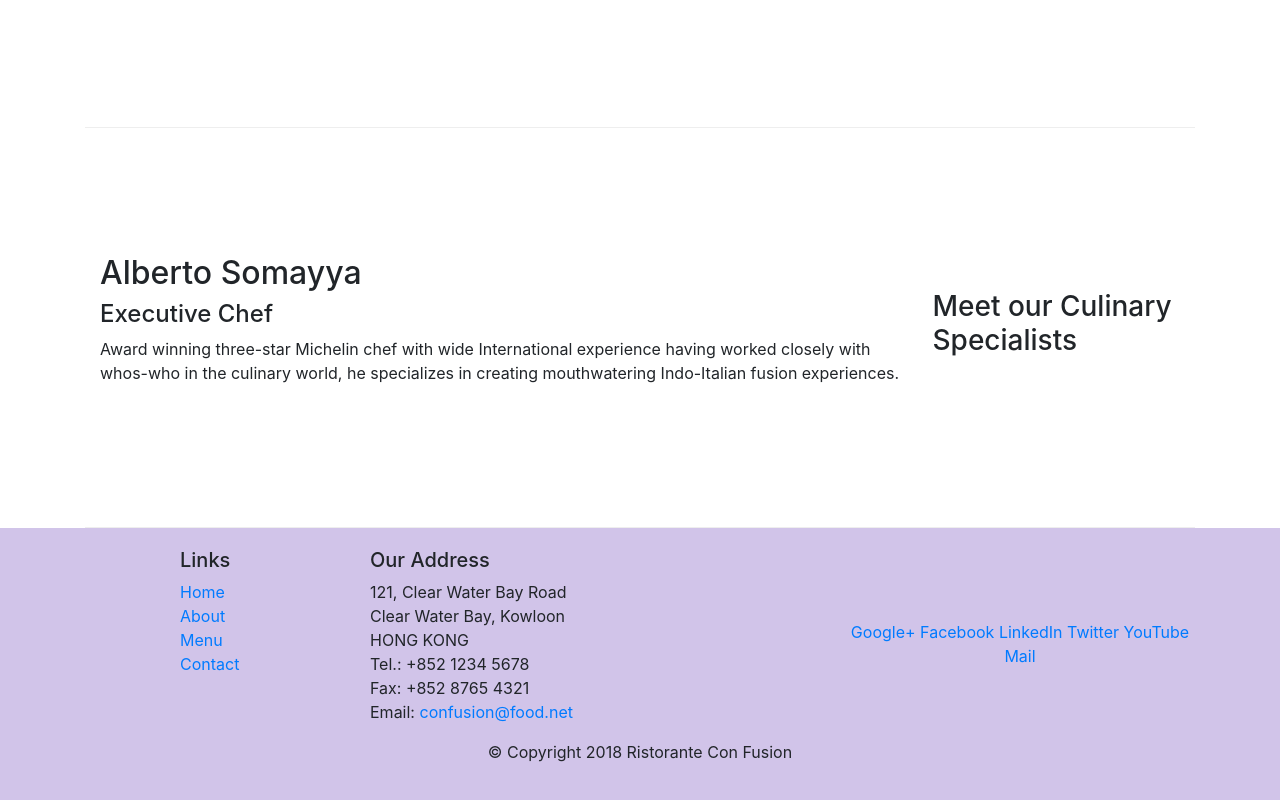
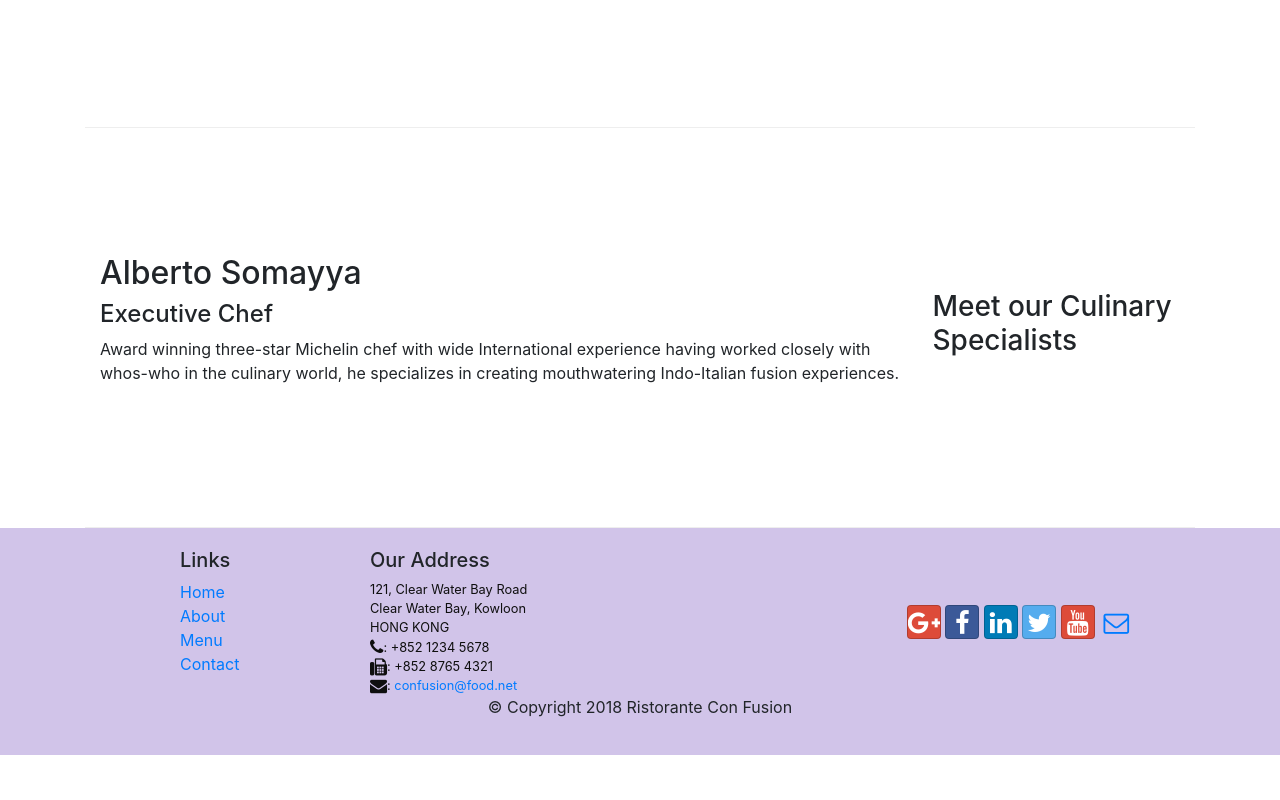
Before and after one commit to seltong/bootstrap4, a website: page index.html in a window 1280 px wide. Shown: the part 1006-1806 px from the top of the page. After the commit the page ends 1761 px from the top, so only its background shows below. Drawn offline with nearby package versions, Linux system fonts and the light colour scheme.

Commit message:
icon fonts

```diff
--- a/css/styles.css
+++ b/css/styles.css
@@ -48,7 +48,7 @@ body {
     padding: 20px 0px;
 }
 
-.address {
+address {
     font-size: 80%;
     margin: 0px;
     color: #0f0f0f;
--- a/index.html
+++ b/index.html
@@ -9,6 +9,8 @@
 
     <!-- Bootstrap CSS -->
     <link rel="stylesheet" href="node_modules/bootstrap/dist/css/bootstrap.min.css">
+    <link rel="stylesheet" href="node_modules/font-awesome/css/font-awesome.min.css">
+    <link rel="stylesheet" href="node_modules/bootstrap-social/bootstrap-social.css">
     <link rel="stylesheet" href="css/styles.css">
     <title>Ristorante Con Fusion</title>
 </head>
@@ -23,10 +25,10 @@
             <a href="#" class="navbar-brand">Ristorante Con Fusion</a>
             <div class="collapse navbar-collapse" id="Navbar">
                 <ul class="navbar-nav mr-auto">
-                    <li class="nav-item active"><a href="#" class="nav-link">Home</a></li>
-                    <li class="nav-item"><a href="./aboutus.html" class="nav-link">About</a></li>
-                    <li class="nav-item"><a href="#" class="nav-link">Menu</a></li>
-                    <li class="nav-item"><a href="#" class="nav-link">Contact</a></li>
+                    <li class="nav-item active"> <a href="#" class="nav-link"> <span class="fa fa-home fa-lg"></span> Home</a> </li>
+                    <li class="nav-item"> <a href="./aboutus.html" class="nav-link"> <span class="fa fa-info fa-lg"></span> About</a> </li>
+                    <li class="nav-item"> <a href="#" class="nav-link"> <span class="fa fa-list fa-lg"></span> Menu</a></li>
+                    <li class="nav-item"> <a href="#" class="nav-link"> <span class="fa fa-address-card fa-lg"></span> Contact</a> </li>
                 </ul>
             </div>
         </div>
@@ -97,19 +99,19 @@
 		              121, Clear Water Bay Road<br>
 		              Clear Water Bay, Kowloon<br>
 		              HONG KONG<br>
-		              Tel.: +852 1234 5678<br>
-		              Fax: +852 8765 4321<br>
-		              Email: <a href="mailto:confusion@food.net">confusion@food.net</a>
+		              <i class="fa fa-phone fa-lg"></i>: +852 1234 5678<br>
+		              <i class="fa fa-fax fa-lg"></i>: +852 8765 4321<br>
+		              <i class="fa fa-envelope fa-lg"></i>: <a href="mailto:confusion@food.net">confusion@food.net</a>
 		           </address>
                 </div>
                 <div class="col-12 col-sm-4 align-self-center">
                     <div class="text-center">
-                        <a href="http://google.com/+">Google+</a>
-                        <a href="http://www.facebook.com/profile.php?id=">Facebook</a>
-                        <a href="http://www.linkedin.com/in/">LinkedIn</a>
-                        <a href="http://twitter.com/">Twitter</a>
-                        <a href="http://youtube.com/">YouTube</a>
-                        <a href="mailto:">Mail</a>
+                        <a class="btn btn-social-icon btn-google" href="http://google.com/+"><i class="fa fa-google-plus fa-lg"></i></a>
+                        <a class="btn btn-social-icon btn-facebook" href="http://www.facebook.com/profile.php?id="><i class="fa fa-facebook fa-lg"></i></a>
+                        <a class="btn btn-social-icon btn-linkedin" href="http://www.linkedin.com/in/"><i class="fa fa-linkedin fa-lg"></i></a>
+                        <a class="btn btn-social-icon btn-twitter" href="http://twitter.com/"><i class="fa fa-twitter fa-lg"></i></a>
+                        <a class="btn btn-social-icon btn-google" href="http://youtube.com/"><i class="fa fa-youtube fa-lg"></i></a>
+                        <a class="btn btn-social-icon btn-icon" href="mailto:"><i class="fa fa-envelope-o fa-lg"></i></a>
                     </div>
                 </div>
            </div>
--- a/package.json
+++ b/package.json
@@ -19,6 +19,8 @@
   },
   "dependencies": {
     "bootstrap": "^4.0.0",
+    "bootstrap-social": "^5.1.1",
+    "font-awesome": "^4.7.0",
     "jquery": "^3.3.1",
     "popper.js": "^1.12.9"
   }
```
Also changed, not shown: aboutus.html (+15 -13 lines), 1 other file.
